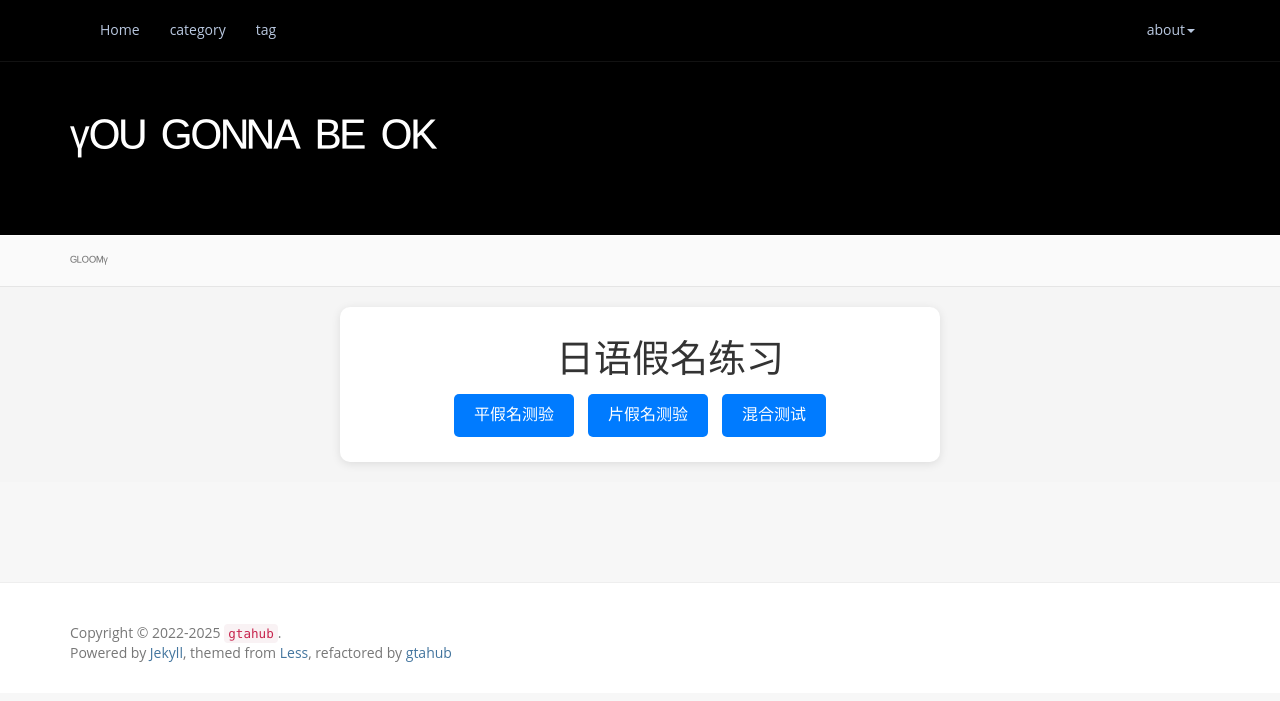
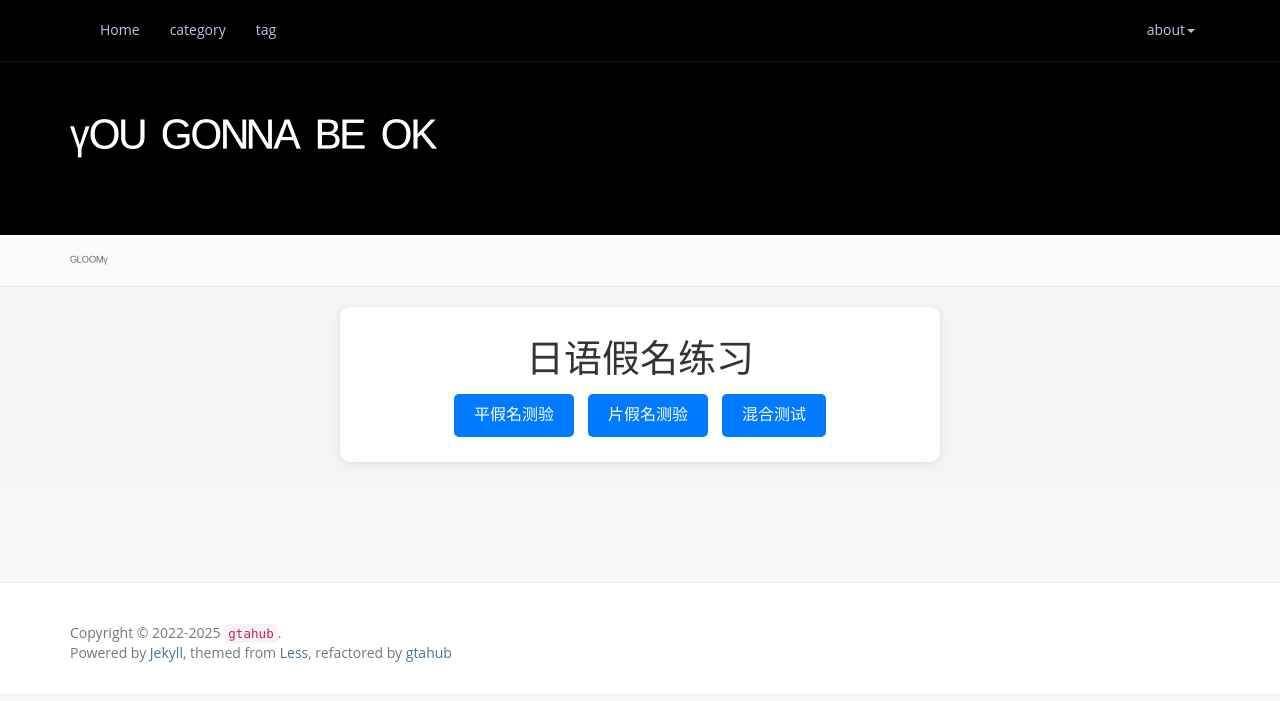
Before and after one commit to atgtahub/atgtahub.github.io, a Jekyll site: the page built from nihongo/index.html, in a window 1280 px wide. Shown: the top 701 px of the page. Built offline with Jekyll 4.4.1, drawn with Linux system fonts in a browser that asks for light colours; comment, search, counter and statistics services are not loaded.

Commit message:
feat: index.html

```diff
--- a/nihongo/index.html
+++ b/nihongo/index.html
@@ -23,8 +23,6 @@
 	.nihon-container h1, h2, h3 {
 		color: #333;
 		margin: 10px 0;
-	}
-	.nihon-container .test-title {
 		padding-left: 0;
 	}
 	.nihon-container button {
```
